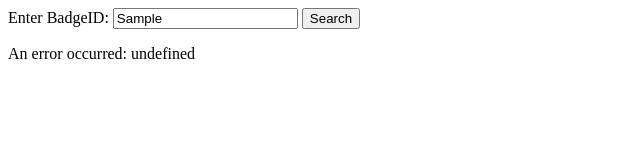
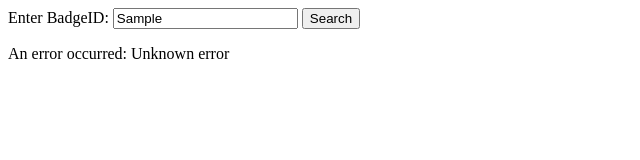
Before and after one commit to kickasnowflake/dcg2, a plain HTML site: page index.html in a window 1280 px wide. Both pictures are taken after typing "Sample" into the empty fields and a click on the button "Search". Shown: the full height of the page, 0-640 px from the left. Drawn offline with nearby package versions, Linux system fonts and the light colour scheme; no server answers.

Commit message:
code updated again

```diff
--- a/index.html
+++ b/index.html
@@ -31,7 +31,7 @@
                 },
                 error: function (error) {
                     console.log("Error: " + JSON.stringify(error));
-                    var errorMessage = "An error occurred: " + error.responseText;
+                    var errorMessage = "An error occurred: " + (error.responseJSON ? error.responseJSON.error.message.value : "Unknown error");
                     document.getElementById("result").innerHTML = errorMessage;
                 }
             });
```
